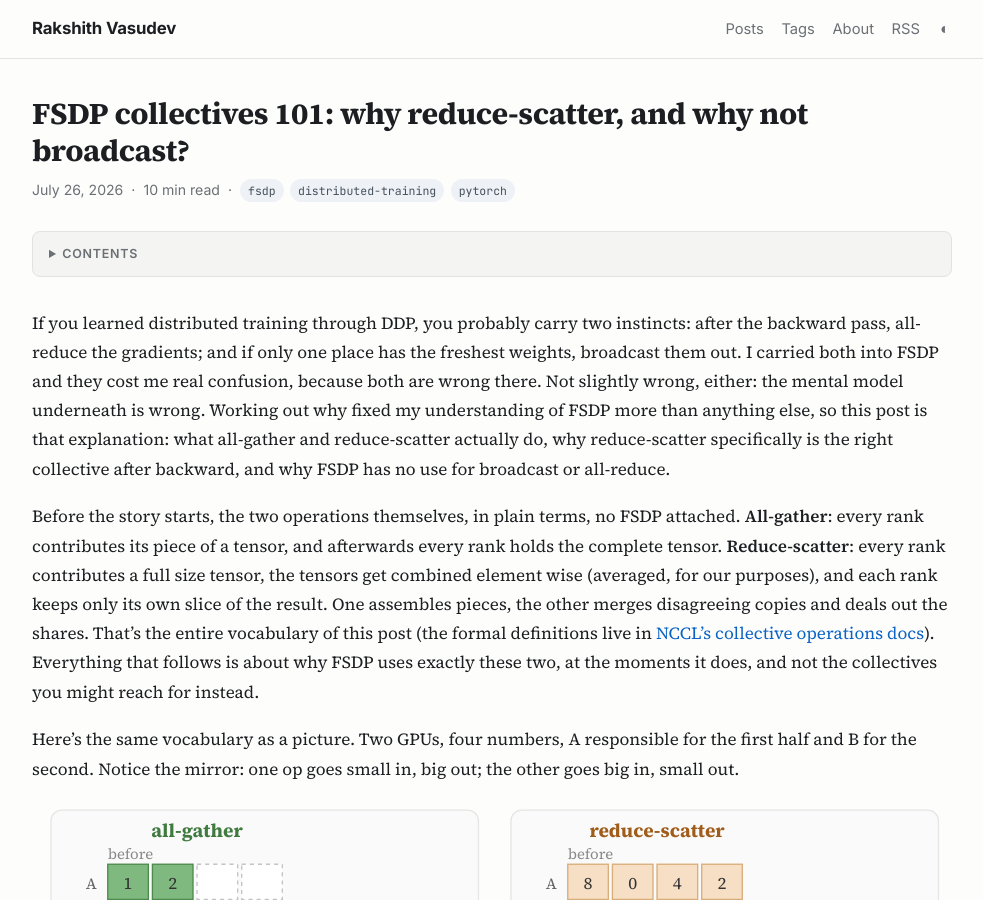
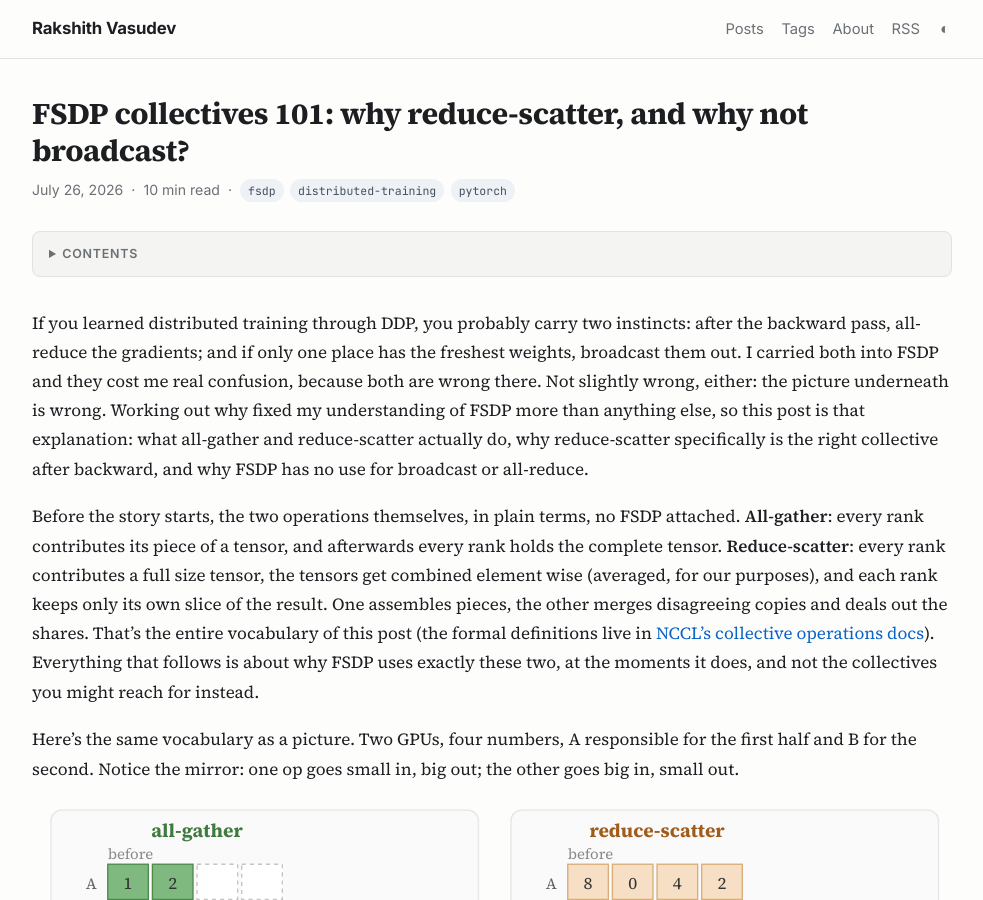
Before and after one commit to rakshithvasudev/rakshithvasudev.github.io, a Jekyll site: the page built from _posts/2026-07-26-fsdp-collectives-101.md, in a window 1280 px wide and 900 px high. Shown: the whole window, without its empty margins (148-1131 px from the left). Built offline with Jekyll 4.4.1, drawn with Linux system fonts in a browser that asks for light colours; some of the changed text lies outside the part shown.

Commit message:
Drop the mental-model phrasing in both posts

```diff
--- a/_posts/2026-07-26-fsdp-collectives-101.md
+++ b/_posts/2026-07-26-fsdp-collectives-101.md
@@ -8,8 +8,8 @@ tags: [fsdp, distributed-training, pytorch]
 If you learned distributed training through DDP, you probably carry two instincts: after
 the backward pass, all-reduce the gradients; and if only one place has the freshest
 weights, broadcast them out. I carried both into FSDP and they cost me real confusion,
-because both are wrong there. Not slightly wrong, either: the mental
-model underneath is wrong. Working out why fixed my understanding of FSDP more than
+because both are wrong there. Not slightly wrong, either: the picture
+underneath is wrong. Working out why fixed my understanding of FSDP more than
 anything else, so this post is that explanation: what all-gather and reduce-scatter
 actually do, why reduce-scatter specifically is the right collective after backward, and
 why FSDP has no use for broadcast or all-reduce.
@@ -345,7 +345,7 @@ It runs on two GPUs over NCCL, or on plain CPU over gloo, and the fallback branc
 worth noticing: `ReduceOp.AVG` is NCCL only, so on CPU you sum and divide
 yourself. Verified on PyTorch 2.11.0.
 
-## The check that fixed my mental model
+## Count who permanently holds what
 
 When I'm not sure which collective belongs somewhere, I stop and count who permanently
 holds what. If my answer requires a full copy of anything sitting on a GPU at rest,
```
Also changed, not shown: _posts/2026-08-02-inside-nccl-allreduce.md (+2 -2 lines).
